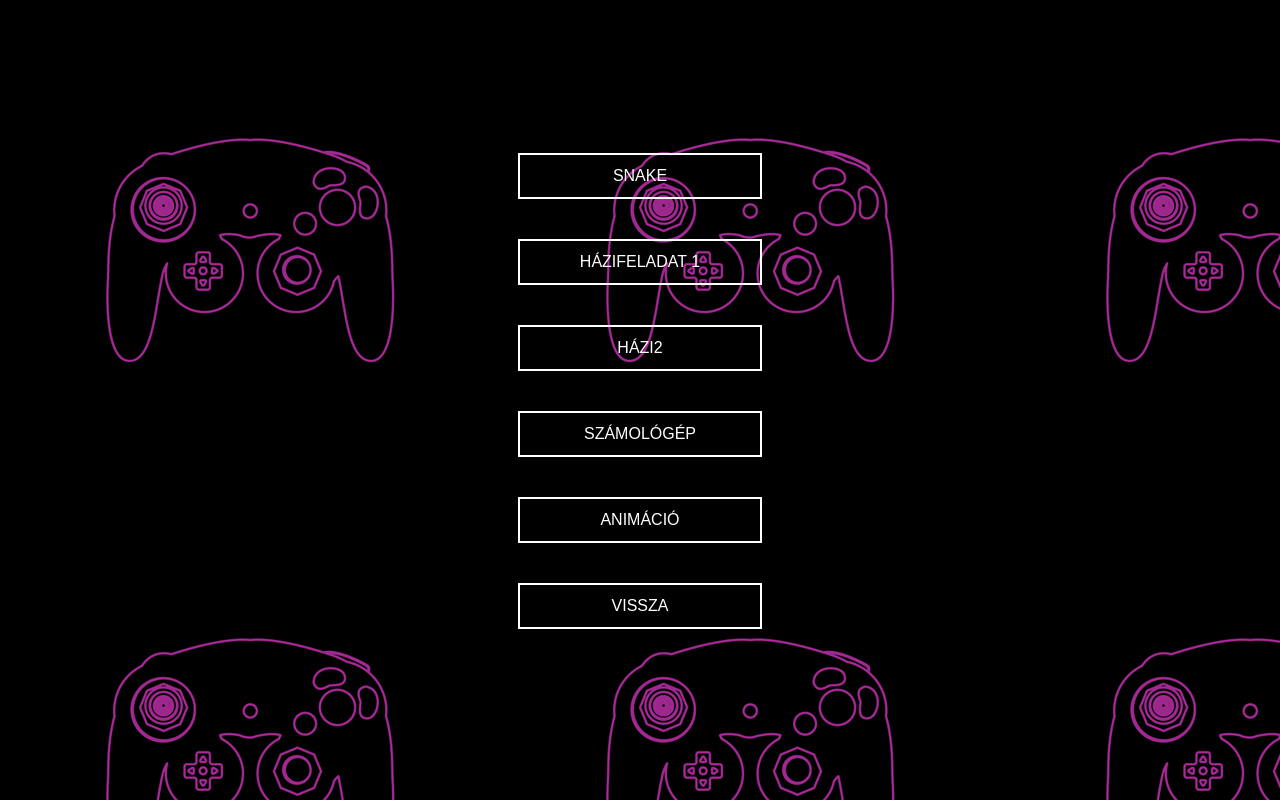
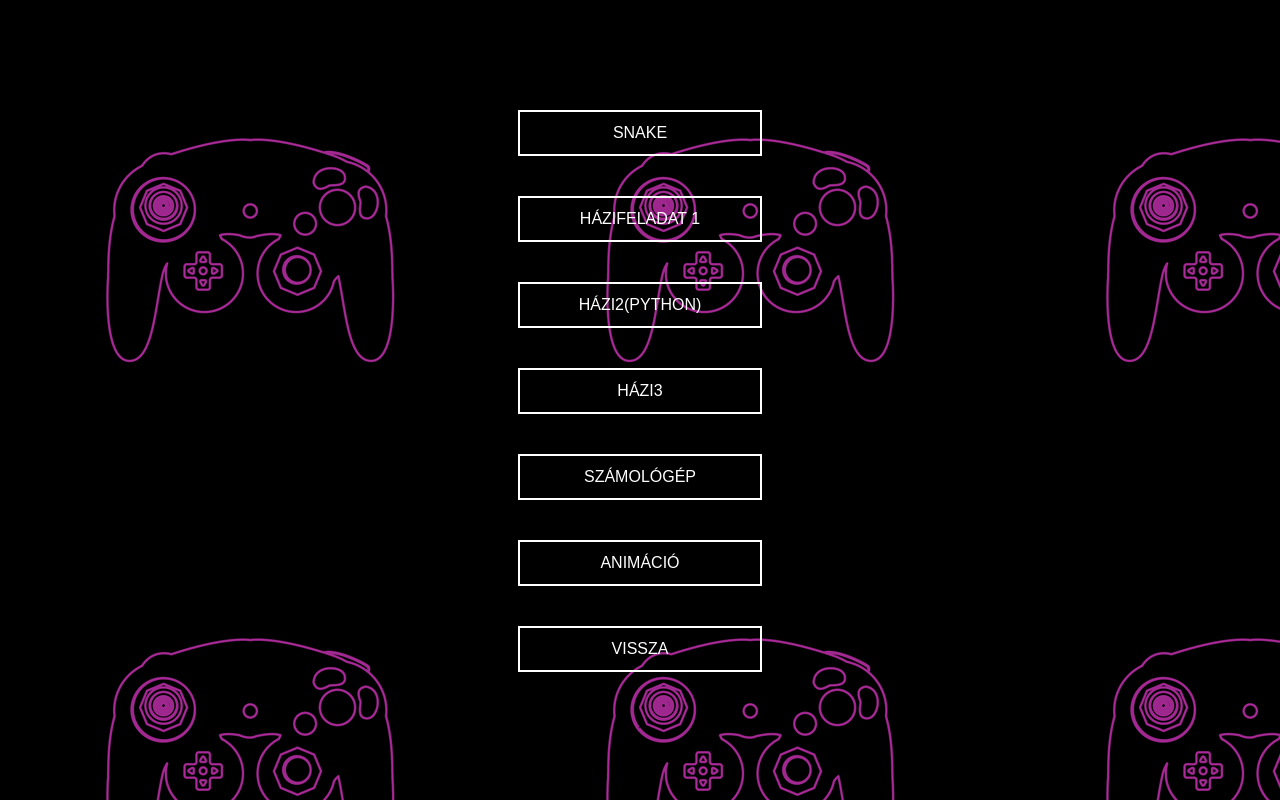
Before and after one commit to kristofpernyesz/kristofpernyesz.github.io, a plain HTML site: page game.html in a window 1280 px wide. Drawn offline with Linux system fonts and the light colour scheme.

Commit message:
Update game.html

```diff
--- a/game.html
+++ b/game.html
@@ -12,7 +12,8 @@
     <div class="middle">
        <a href="./jatek.html" class="btn btn2">snake</a>
        <a href="./hazi1.html" class="btn btn2">Házifeladat 1</a>
-       <a href="pythonhazi.rar" class="btn btn2">Házi2</a>
+       <a href="pythonhazi.rar" class="btn btn2">Házi2(python)</a>
+       <a href="hazi3.html" class="btn btn2">Házi3</a>
        <a href="./kigyo 2.html" class="btn btn2">Számológép</a>
        <a href="./animacio.html" class="btn btn2">animáció</a>
        <a href="./index.html" class="btn btn1">vissza</a>;
```
